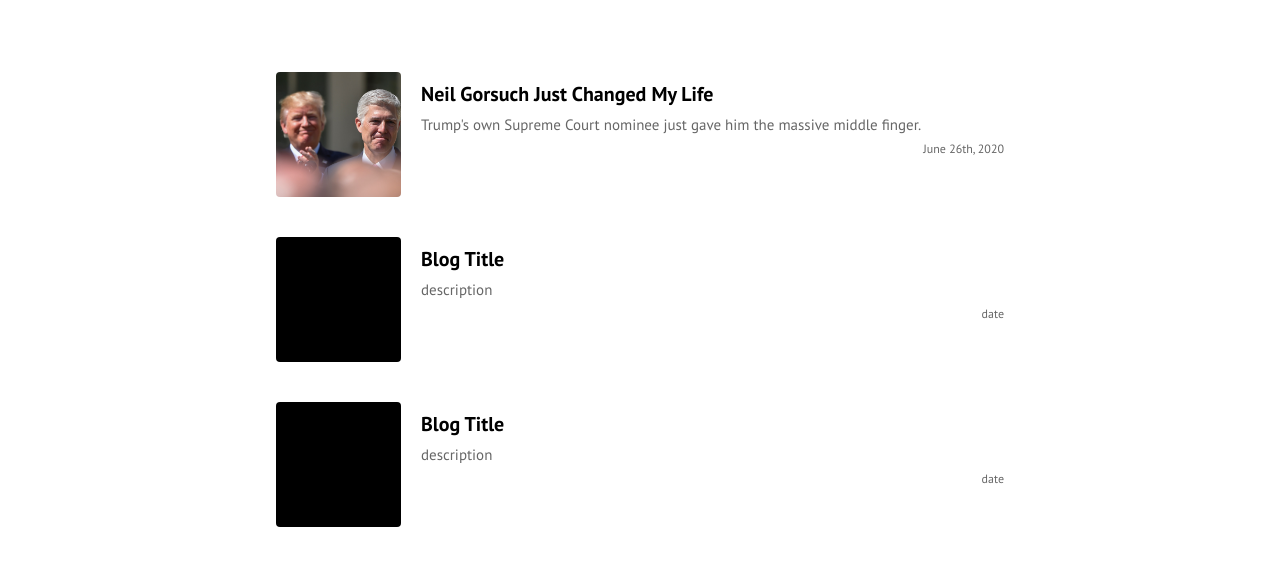
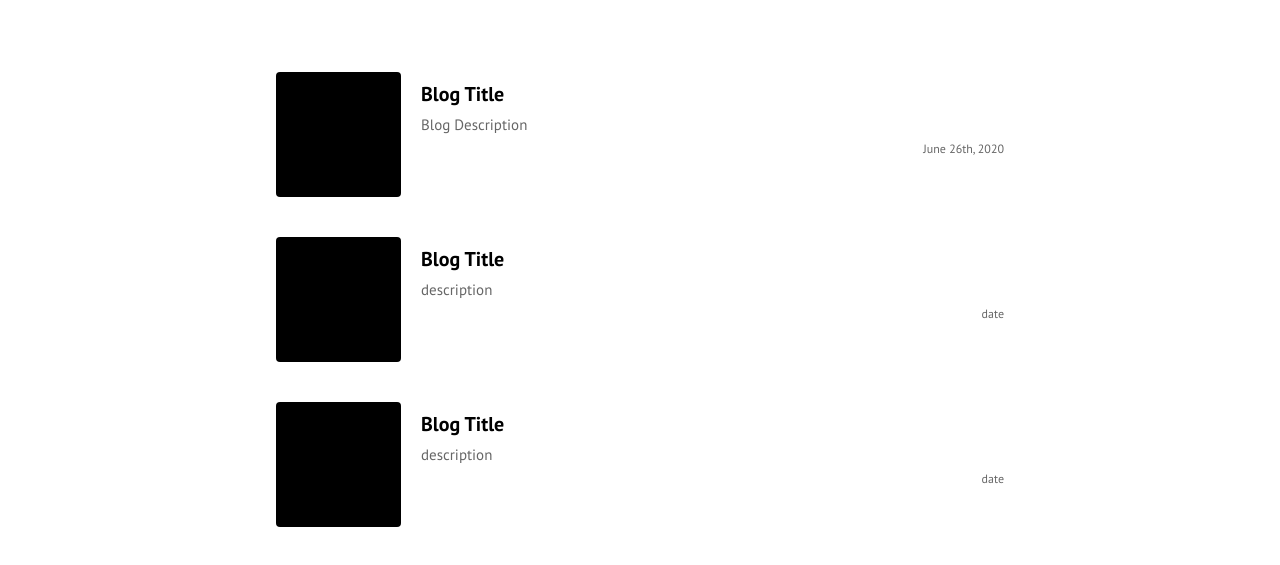
Before and after one commit to campbeljc/blog, a plain HTML site: page Politics.html in a window 1280 px wide. Shown: the part 81-646 px from the top of the page. Drawn offline with nearby package versions, Linux system fonts and the light colour scheme; a web font is replaced by a local one.

Commit message:
Add files via upload

```diff
--- a/Politics.html
+++ b/Politics.html
@@ -23,10 +23,10 @@
 	<div class="feed-container">
 		<div class="feed">
 			<div class="box">
-				<a href="Blog4.html"><img src="Blog4Img.jpeg"></a>
-				<a href="Blog4.html" class="title">
-					<h3>Neil Gorsuch Just Changed My Life</h3>
-					<h2>Trump's own Supreme Court nominee just gave him the massive middle finger.</h2>
+				<a href="Blog5.html"><img src="place_holder.png"></a>
+				<a href="Blog5.html" class="title">
+					<h3>Blog Title</h3>
+					<h2>Blog Description</h2>
 					<h4 class="date">June 26th, 2020</h4>
 				</a>
 			</div>
```
